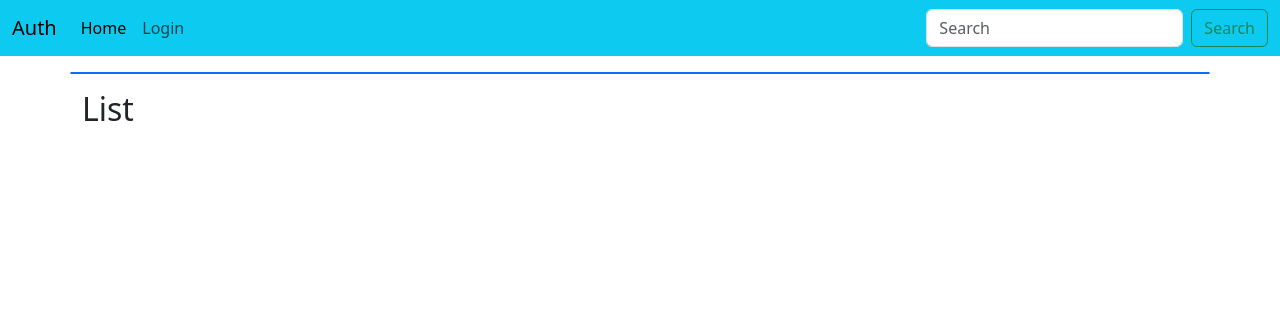
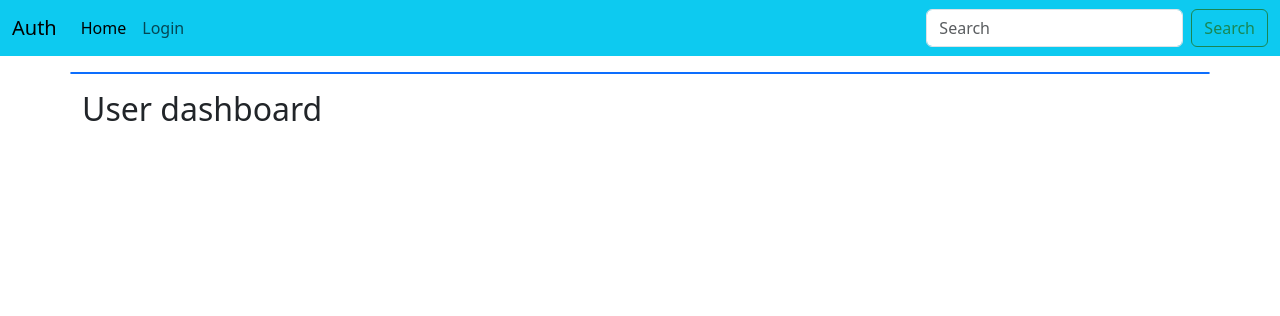
Before and after one commit to professor-lab/Python-workspace, a Flask app: page /dashboard in a window 1280 px wide. Shown: the top 316 px of the page. Run offline with Flask 3, Linux system fonts and the light colour scheme; the visitor is signed in with stand-in values (Sample User, id 1).

Commit message:
dashboard update

```diff
--- a/Auth/app.py
+++ b/Auth/app.py
@@ -6,6 +6,7 @@ import bcrypt
 app=Flask(__name__)
 app.config['SQLALCHEMY_DATABASE_URI'] = 'sqlite:///auth.db'
 db=SQLAlchemy(app)
+app.secret_key='secret_key'
 
 class User(db.Model):
     id=db.Column(db.Integer,primary_key=True)
--- a/Auth/templates/dashboard.html
+++ b/Auth/templates/dashboard.html
@@ -6,7 +6,7 @@
 
 </div>
 <div class="container my-3">
-  <h2> List</h2>
+  <h2> User dashboard</h2>
 
 
 </div>
```
